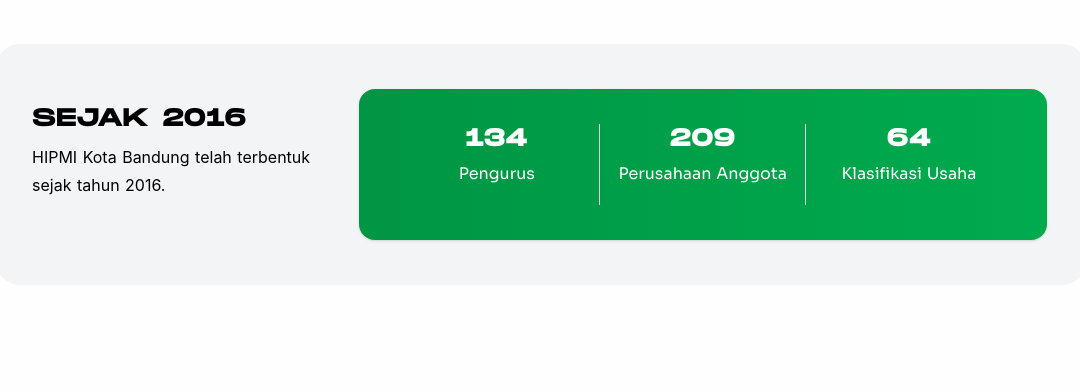
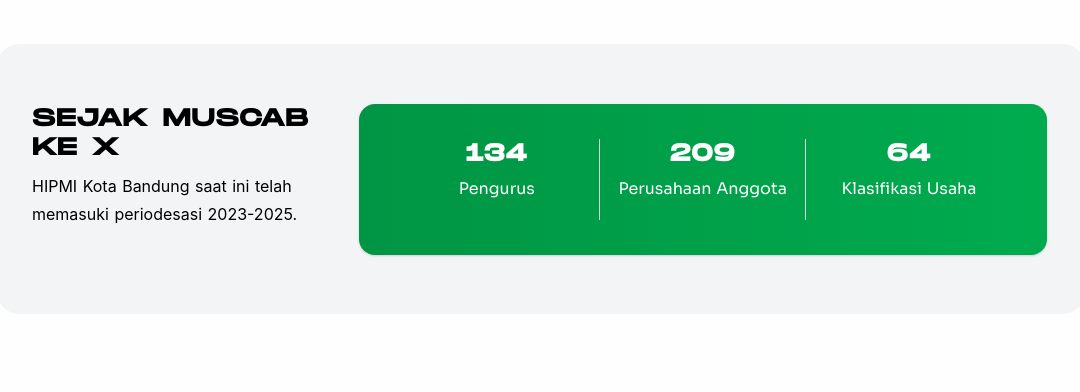
Before and after one commit to toniasep/himpi-bdg-v2, a Laravel app: page / in a window 1280 px wide. Shown: the part 921-1313 px from the top of the page, without its empty margins (99-1179 px from the left). Run offline with Laravel 8, Linux system fonts and the light colour scheme; data comes from the database, SQL or seed files in the repository; some libraries are stand-ins or nearby versions; some web fonts are replaced.

Commit message:
update content sejak

```diff
--- a/resources/views/index.blade.php
+++ b/resources/views/index.blade.php
@@ -40,8 +40,8 @@
         <div class="container pt-10 pb-14 pt-md-7 pb-md-15" id="section">
             <div class="row align-items-center sejak-background">
                 <div class="col-md-4 sejak-position" style="margin-top: 24px" id="b">
-                    <h2 class="sejak-style">Sejak 2016</h2>
-                    <p class="mb-10 subtitle-custom" id="p">HIPMI Kota Bandung telah terbentuk sejak tahun 2016.</p>
+                    <h2 class="sejak-style">Sejak MUSCAB ke X</h2>
+                    <p class="mb-10 subtitle-custom" id="p">HIPMI Kota Bandung saat ini telah memasuki periodesasi 2023-2025.</p>
                     {{-- <a href="{{ route('tentangkami') }}" class="text-succes " id="href">Baca sejarah terbentuk</a> --}}
                 </div>
                 <div class="col-md-8 sejak-count">
```
